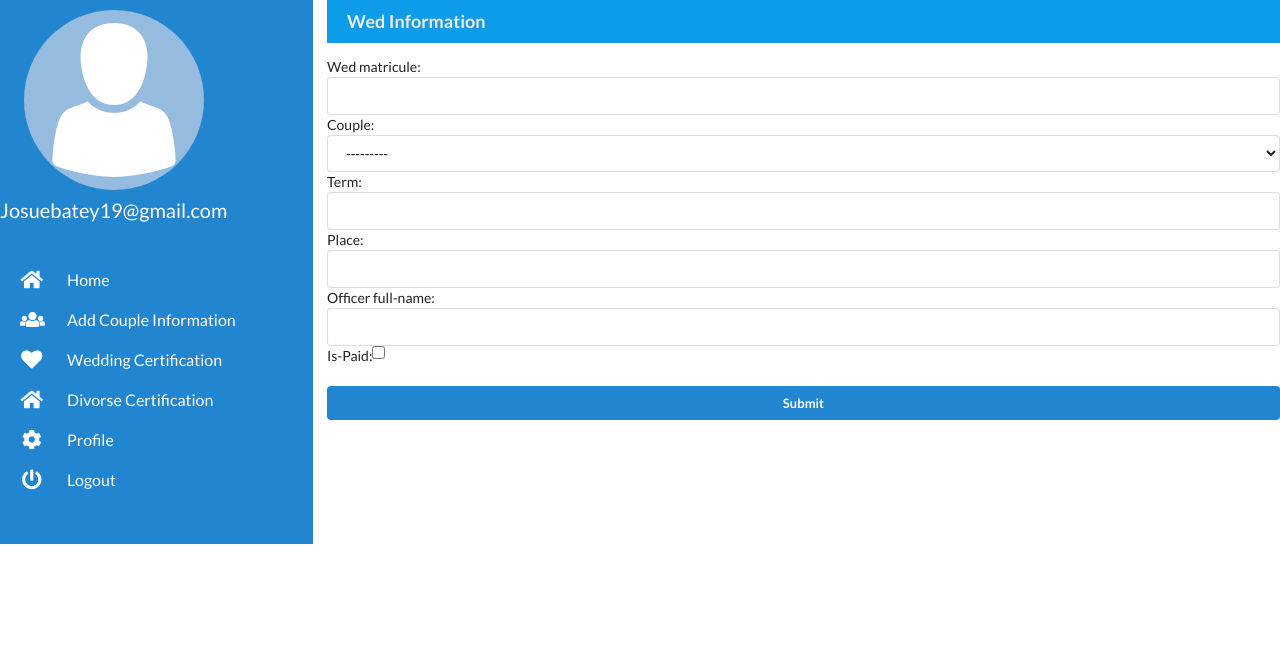
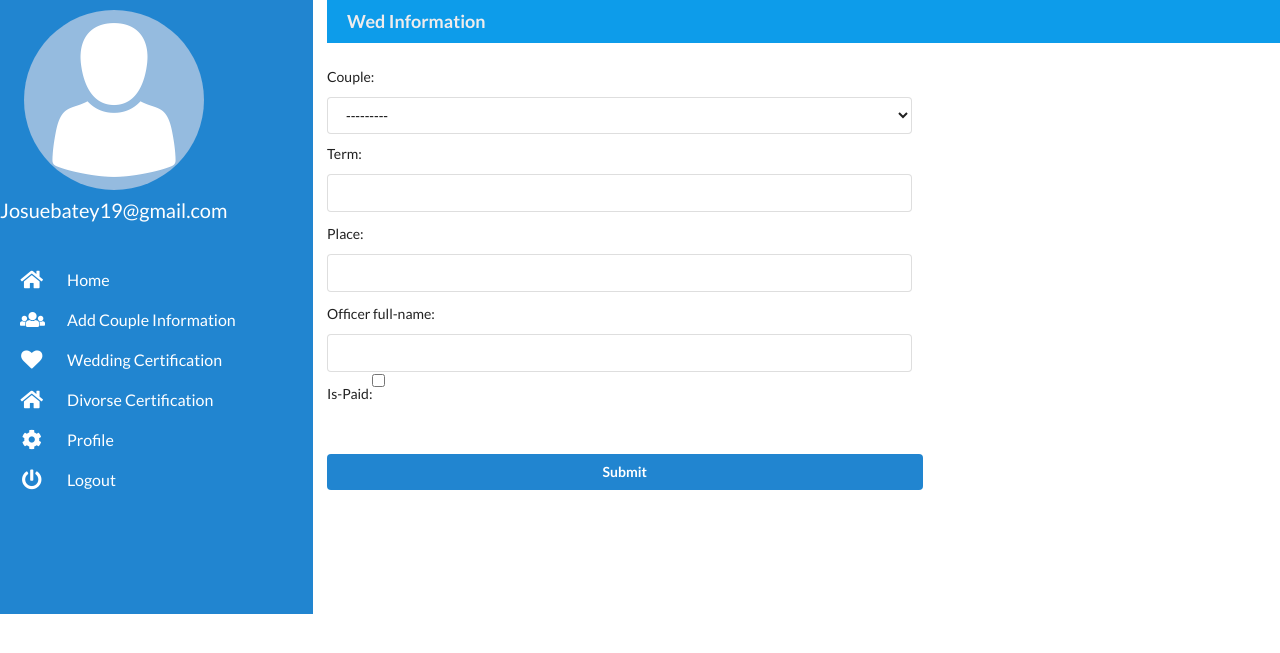
Before and after one commit to Bateyjosue/divorse-certification, a Django app: page /add-wed in a window 1280 px wide. Shown: the top 653 px of the page. Run offline with Django 3.2, Linux system fonts and the light colour scheme; data comes from the database, SQL or seed files in the repository; parts of the project's set-up code (start-up, migrations or seed data) failed here and were passed over; some libraries are stand-ins or nearby versions.

Commit message:
fix version 2.0.3

```diff
--- a/certification/forms.py
+++ b/certification/forms.py
@@ -30,7 +30,7 @@ class CoupleForm(forms.ModelForm):
 class WedForm(forms.ModelForm):
     class Meta:
         model = Wed
-        exclude = ['created_at', 'updated_at', 'is_divorsed']
+        exclude = ['created_at', 'updated_at', 'is_divorsed', 'wed_matricule']
 
 class DivorseForm(forms.ModelForm):
     class Meta:
--- a/certification/views.py
+++ b/certification/views.py
@@ -76,7 +76,6 @@ class CertificateView(View):
                 template = get_template(template_path)
                 html = template.render(context)
                 pisa_status = pisa.CreatePDF(html, dest=response )
-
                 if pisa_status.err:
                     return HttpResponse('We had some errors <pre>' + html + '</pre>')
                 return response
--- a/requirements.txt
+++ b/requirements.txt
@@ -1,8 +1,10 @@
 arabic-reshaper==2.1.3
 asgiref==3.4.1
+beautifulsoup4==4.10.0
 certifi==2021.5.30
 cffi==1.14.6
 charset-normalizer==2.0.6
+crispy-bootstrap5==0.6
 crispy-forms-semantic-ui==0.2.0
 cryptography==3.4.8
 defusedxml==0.7.1
@@ -10,12 +12,15 @@ Django==3.2.7
 django-allauth==0.45.0
 django-countries==7.2.1
 django-crispy-forms==1.13.0
+django-filter==21.1
 future==0.18.2
 gunicorn==20.1.0
 html5lib==1.1
 idna==3.2
+mechanize==0.4.7
 mysqlclient==2.0.3
 oauthlib==3.1.1
+phonenumbers==8.12.36
 Pillow==8.3.2
 pycparser==2.20
 PyJWT==2.1.0
@@ -27,6 +32,7 @@ reportlab==3.6.1
 requests==2.26.0
 requests-oauthlib==1.3.0
 six==1.16.0
+soupsieve==2.3
 sqlparse==0.4.2
 urllib3==1.26.7
 webencodings==0.5.1
--- a/templates/account/password_change.html
+++ b/templates/account/password_change.html
@@ -1,5 +1,4 @@
 {% extends "account/base.html" %}
-{% load crispy_forms_tags %}
 {% load i18n %}
 
 {% block head_title %}{% trans "Change Password" %}{% endblock %}
@@ -15,7 +14,7 @@
         {% csrf_token %}
         <!-- <div class="ui grid column">
             <div class="ui five centered wide field"> -->
-                {{ form|crispy }}
+                {{ form}}
 
             <!-- </div>
         </div> -->
--- a/templates/add-couple.html
+++ b/templates/add-couple.html
@@ -1,14 +1,15 @@
 {% extends 'partiel/base-dash.html' %}
+{% load crispy_forms_tags %}
 {% load static %}
 {% block content%}
     <div>
         <h3 class="ui" style="background: rgb(13, 156, 234);padding:10px 20px;color: rgb(239, 236, 236);"> Couple Information</h3>
-       <form class="ui form" action="" method="post">
+       <form class="ui form" action="" method="post" enctype="multipart/form-data">
            {% csrf_token %}
            <div class="ui  two column grid" >
                 <div class="ui twelve wide column ">
                     <h3>Groom Information</h3>
-                    {{form}}
+                    {{form|crispy}}
                 </div>
            </div>
            <br>
--- a/templates/add-wed.html
+++ b/templates/add-wed.html
@@ -1,7 +1,7 @@
 {% extends 'partiel/base-dash.html' %}
 {% load static %}
 {% block content%}
-    <div>
+    <div >
         <h3 class="ui" style="background: rgb(13, 156, 234);padding:10px 20px;color: rgb(239, 236, 236);"> Wed Information</h3>
         {% if messages %}
             <ul class="messages">
@@ -18,17 +18,17 @@
                 </h3>
             </div>
         {% endif %}
-        <form class="ui form" action="" method="post" style="margin-bottom:110px;">
+        <form class="ui form" action="" method="post" style="margin-bottom:110px;line-height: 40px;">
            {% csrf_token %}
-           <div class="ui   column grid" >
-                <div class="ui  column ">
+           <div class="ui  column grid" >
+                <div class="ui ten wide column ">
                     {{wed}}
                 </div>
            </div>
 
            <br>
-           <div>
-               <input class="ui small  fluid  button blue" type="submit" value="Submit">
+           <div class="ui ten wide field">
+               <input class="ui  fluid  button blue" type="submit" value="Submit">
            </div>
        </form>
     </div>
--- a/templates/certificate.html
+++ b/templates/certificate.html
@@ -49,7 +49,7 @@
     <hr>
     {% if wed %}
         {% for wed in wed %}
-            <h2> <center> Certificat de Mariage</center> </h2>
+            <h2> <center> Certificat de Mariage: {{wed.divorse_matricule}}</center> </h2>
             <div style="border:2px solid rgb(243, 218, 218); text-align: center;">
                 <img src="media/{{wed.couple.groom_photo}}" alt="" height="200" >
                 <img src="{{wed.couple.bride_photo.path}}" alt="" height="200">
@@ -80,7 +80,7 @@
         {% endfor %}
     {% elif divorse %}
         {% for divorse in divorse%}
-        <h2> <center> Certificat de Divorse</center> </h2>
+        <h2> <center> Certificat de Divorse: {{divorse.divorse_matricule}}</center> </h2>
         <div class="text-center">
             <!-- Je sousigne <b>{{wed.officer}}</b>  avoir benie et unir Mr <b>{{wed.couple.groom_full_name}}</b>  a Mme <b>{{wed.couple.bride_full_name}}</b>  par le lien du mariage selon l'article
             12 du consitution de 1980 revise en 2009, par la loi qui me sont confere je vous declare Mari et Femme en ce date du <B>{{wed.created_at}}</B>  -->
```
Also changed, not shown: core/settings.py (+7 -1 lines), templates/add-divorse.html (+6 -6 lines), media/couple_images/profile.jpg (added), media/couple_images/profile_RfU1vTT.jpg (added).
